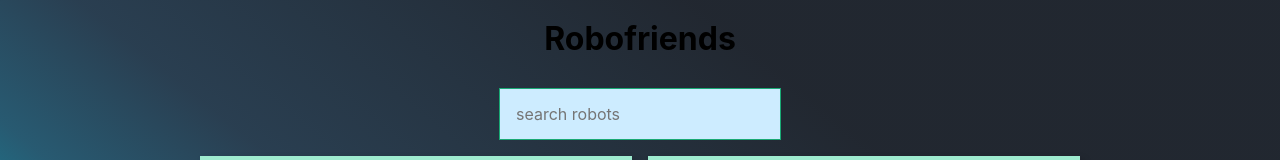
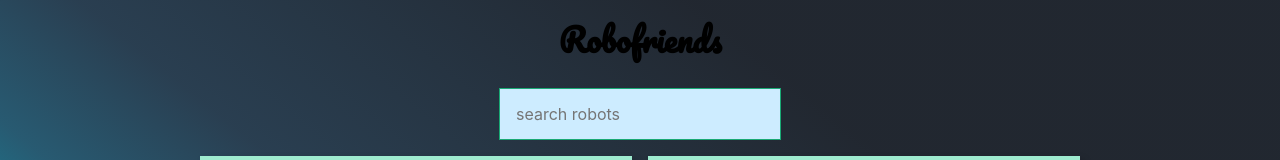
Before and after one commit to pronoia9/ztmtcwd-robofriends, a React (Create React App) app: page / in a window 1280 px wide. Shown: the top 160 px of the page. Built offline with nearby package versions, Linux system fonts and the light colour scheme.

Commit message:
add font file, add font to title

```diff
--- /dev/null
+++ b/src/App.css
@@ -0,0 +1,9 @@
+@font-face {
+  font-family: 'Pacifico';
+  src: url(./Pacifico-Regular.ttf);
+}
+
+.title {
+  font-family: 'Pacifico', cursive;
+  text-transform: capitalize;
+}
--- a/src/App.jsx
+++ b/src/App.jsx
@@ -3,6 +3,8 @@ import SearchBox from './SearchBox';
 import CardList from './CardList';
 // data
 import robotsData from './robots.json';
+// styles
+import './App.css';
 
 class App extends Component {
   constructor() {
```
Also changed, not shown: src/Pacifico-Regular.ttf (added).
